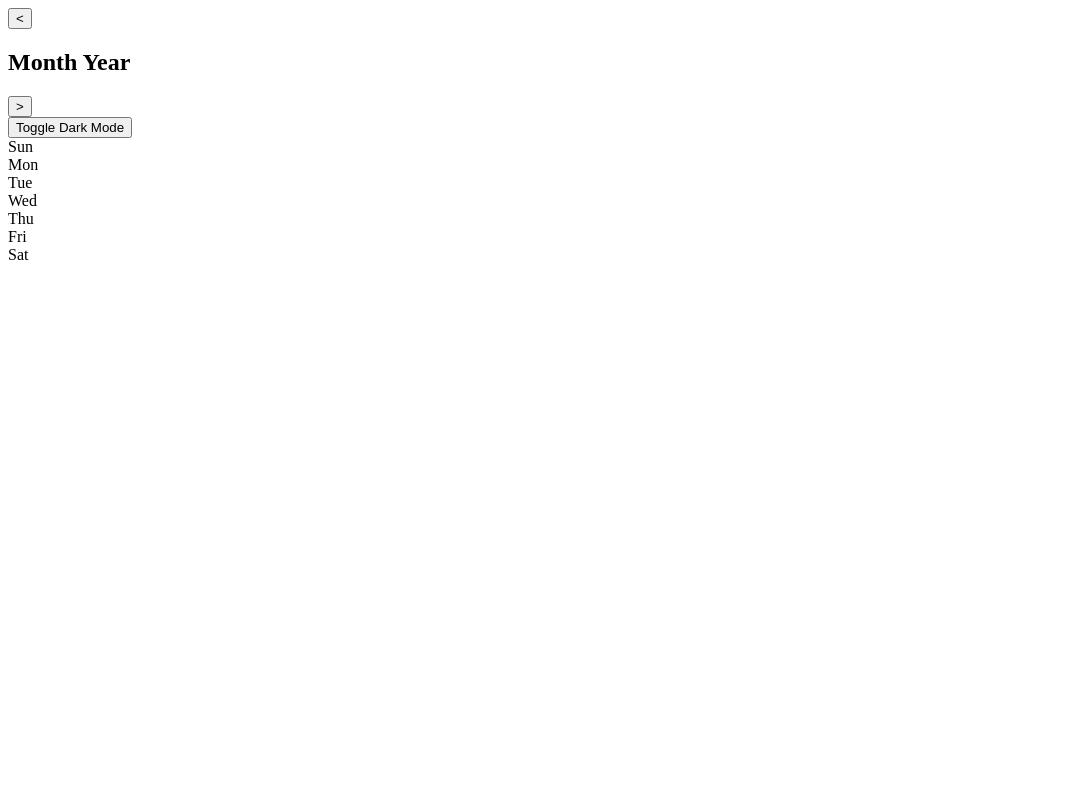
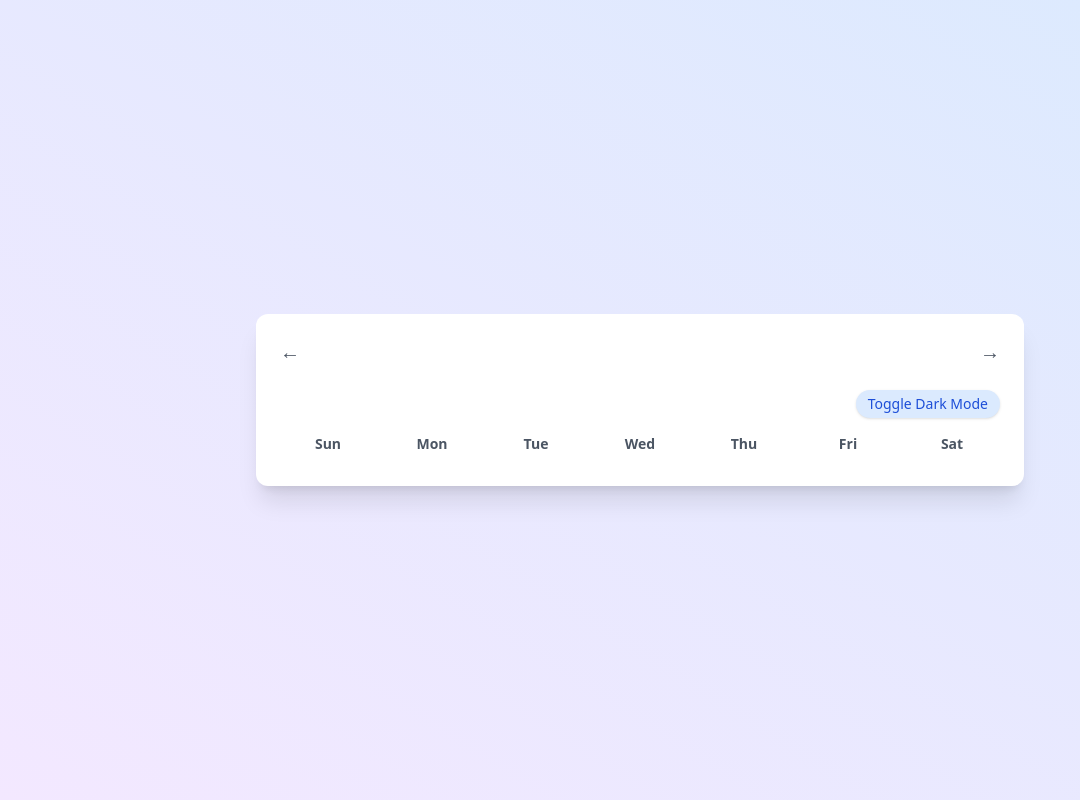
Before and after one commit to Harsh2227kumar/ID-6-Static-Website-GitHub-Pages, a plain HTML site: page index.html in a window 1280 px wide. Shown: the whole page, without its empty margins (0-1080 px from the left). Drawn offline with nearby package versions, Linux system fonts and the light colour scheme.

Commit message:
Update index.html

```diff
--- a/index.html
+++ b/index.html
@@ -3,34 +3,33 @@
 <head>
   <meta charset="UTF-8" />
   <meta name="viewport" content="width=device-width, initial-scale=1.0" />
-  <title>Advanced Calendar</title>
+  <title>Colorful Calendar</title>
   <script defer src="script.js"></script>
+  <script src="https://cdn.tailwindcss.com"></script>
 </head>
-<body class="bg-gray-100 dark:bg-gray-900 text-gray-800 dark:text-gray-100 flex items-center justify-center min-h-screen transition-all">
-  <div class="bg-white dark:bg-gray-800 rounded-lg shadow-lg p-6 w-full max-w-md transition-all">
-    <div class="flex justify-between items-center mb-4">
-      <button id="prevBtn" class="text-gray-500 dark:text-gray-300 hover:text-black dark:hover:text-white">&lt;</button>
-      <h2 id="monthYear" class="text-xl font-bold text-center">Month Year</h2>
-      <button id="nextBtn" class="text-gray-500 dark:text-gray-300 hover:text-black dark:hover:text-white">&gt;</button>
+<body class="bg-gradient-to-tr from-purple-100 to-blue-100 dark:from-gray-900 dark:to-gray-800 transition-all min-h-screen flex items-center justify-center font-sans">
+  <div class="bg-white dark:bg-gray-900 rounded-xl shadow-xl w-full max-w-3xl p-6">
+    <div class="flex justify-between items-center mb-6">
+      <button id="prevBtn" class="text-xl font-bold text-gray-600 dark:text-gray-300 hover:text-blue-600 transition">
+        &larr;
+      </button>
+      <h2 id="monthYear" class="text-2xl font-extrabold text-center text-blue-700 dark:text-blue-300"></h2>
+      <button id="nextBtn" class="text-xl font-bold text-gray-600 dark:text-gray-300 hover:text-blue-600 transition">
+        &rarr;
+      </button>
     </div>
 
-    <div class="flex justify-end mb-2">
-      <button id="toggleDark" class="px-2 py-1 bg-gray-200 dark:bg-gray-700 rounded text-sm">
+    <div class="flex justify-end mb-4">
+      <button id="toggleDark" class="bg-blue-100 dark:bg-blue-800 text-blue-700 dark:text-white px-3 py-1 rounded-full text-sm font-medium shadow hover:shadow-md transition">
         Toggle Dark Mode
       </button>
     </div>
 
-    <div class="grid grid-cols-7 text-center font-medium text-gray-600 dark:text-gray-400 mb-2">
-      <div>Sun</div>
-      <div>Mon</div>
-      <div>Tue</div>
-      <div>Wed</div>
-      <div>Thu</div>
-      <div>Fri</div>
-      <div>Sat</div>
+    <div class="grid grid-cols-7 gap-2 text-center font-semibold text-gray-600 dark:text-gray-400 mb-2 text-sm">
+      <div>Sun</div><div>Mon</div><div>Tue</div><div>Wed</div><div>Thu</div><div>Fri</div><div>Sat</div>
     </div>
 
-    <div id="calendarDays" class="grid grid-cols-7 text-center gap-2 text-sm"></div>
+    <div id="calendarDays" class="grid grid-cols-7 gap-3 text-sm text-gray-800 dark:text-gray-100"></div>
   </div>
 </body>
 </html>
```
